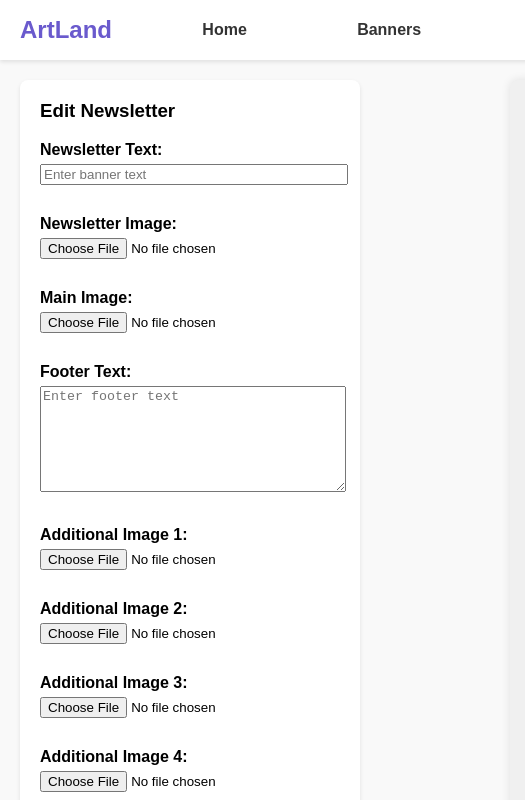
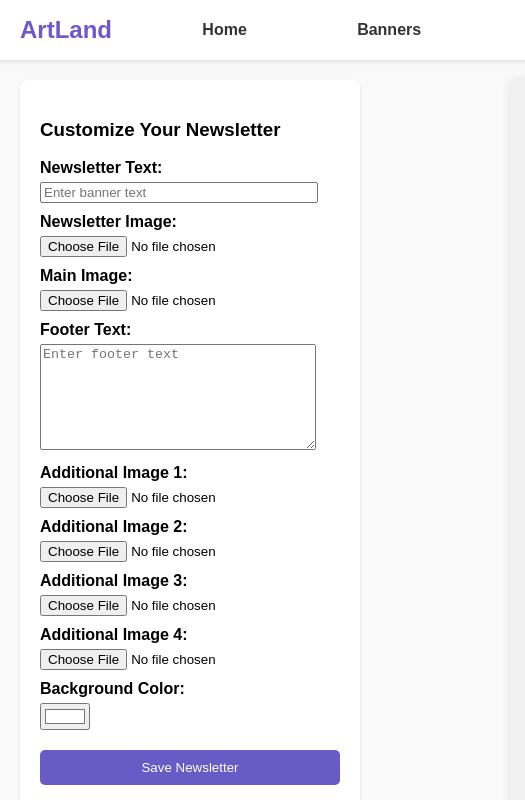
Before and after one commit to sadeheden/Marketing-site, a plain HTML site: page newsletter.html in a window 1280 px wide. Shown: the top 800 px of the page, 0-525 px from the left. Drawn offline with Linux system fonts and the light colour scheme.

Commit message:
style fixes

```diff
--- a/css/customize-banners.css
+++ b/css/customize-banners.css
@@ -19,7 +19,7 @@ header {
     padding: 10px 20px;
     box-shadow: 0 2px 4px rgba(0, 0, 0, 0.1);
 }
-
+.editor label {font-weight: bold; margin-top: 10px;}
 .logo {
     font-size: 1.5em;
     color: #6A5ACD; /* Purple color */
@@ -46,7 +46,6 @@ nav a {
 nav a:hover {
     color: #6A5ACD;
 }
-
 /* Adjust header-right to work better with wrapping */
 .header-right {
     display: flex;
@@ -124,7 +123,7 @@ button {
     margin-top: 15px;
     padding: 10px;
     width: 100%;
-    background-color: #007bff;
+    background-color: #675bc6;
     color: white;
     border: none;
     border-radius: 5px;
--- a/css/newsletter.css
+++ b/css/newsletter.css
@@ -106,12 +106,9 @@ main {
 }
 
 .editor-section {
-    margin-bottom: 20px;
+    margin-bottom: 5px;
 }
 
-.editor-panel h3 {
-    margin-top: 0;
-}
 
 .editor-panel label {
     display: block;
@@ -122,8 +119,8 @@ main {
 .editor-panel input[type="text"],
 .editor-panel input[type="file"],
 .editor-panel textarea {
-    width: 100%;
-    margin-bottom: 10px;
+    width: 90%;
+    margin-bottom: 5px;
 }
 
 .editor-panel textarea {
@@ -131,14 +128,14 @@ main {
 }
 
 .editor-panel .save-btn {
-    background-color: #6A5ACD;
-    color: #fff;
+    margin-top: 15px;
+    padding: 10px;
+    width: 100%;
+    background-color: #675bc6;
+    color: white;
     border: none;
-    padding: 10px;
-    border-radius: 25px;
-    font-weight: bold;
+    border-radius: 5px;
     cursor: pointer;
-    transition: background-color 0.3s ease;
 }
 
 .editor-panel .save-btn:hover {
--- a/newsletter.html
+++ b/newsletter.html
@@ -31,7 +31,7 @@
     <main>
         <div class="container">
             <div class="editor-panel">
-                <h3>Edit Newsletter</h3>
+                <h3>Customize Your Newsletter</h3>
                 <!-- Banner Text -->
                 <div class="editor-section">
                     <label for="banner-text">Newsletter Text:</label>
@@ -82,7 +82,7 @@
 
                 <!-- Save All Button -->
                 <div class="editor-section">
-                    <button id="save-all" class="save-btn">Save All</button>
+                    <button id="save-all" class="save-btn">Save Newsletter</button>
                 </div>
             </div>
             <div class="preview" style="width: 653px;"id="preview-container">
```
Also changed, not shown: css/landing-page.css (+18 -1 lines), landing-page.html (+2 -2 lines).
